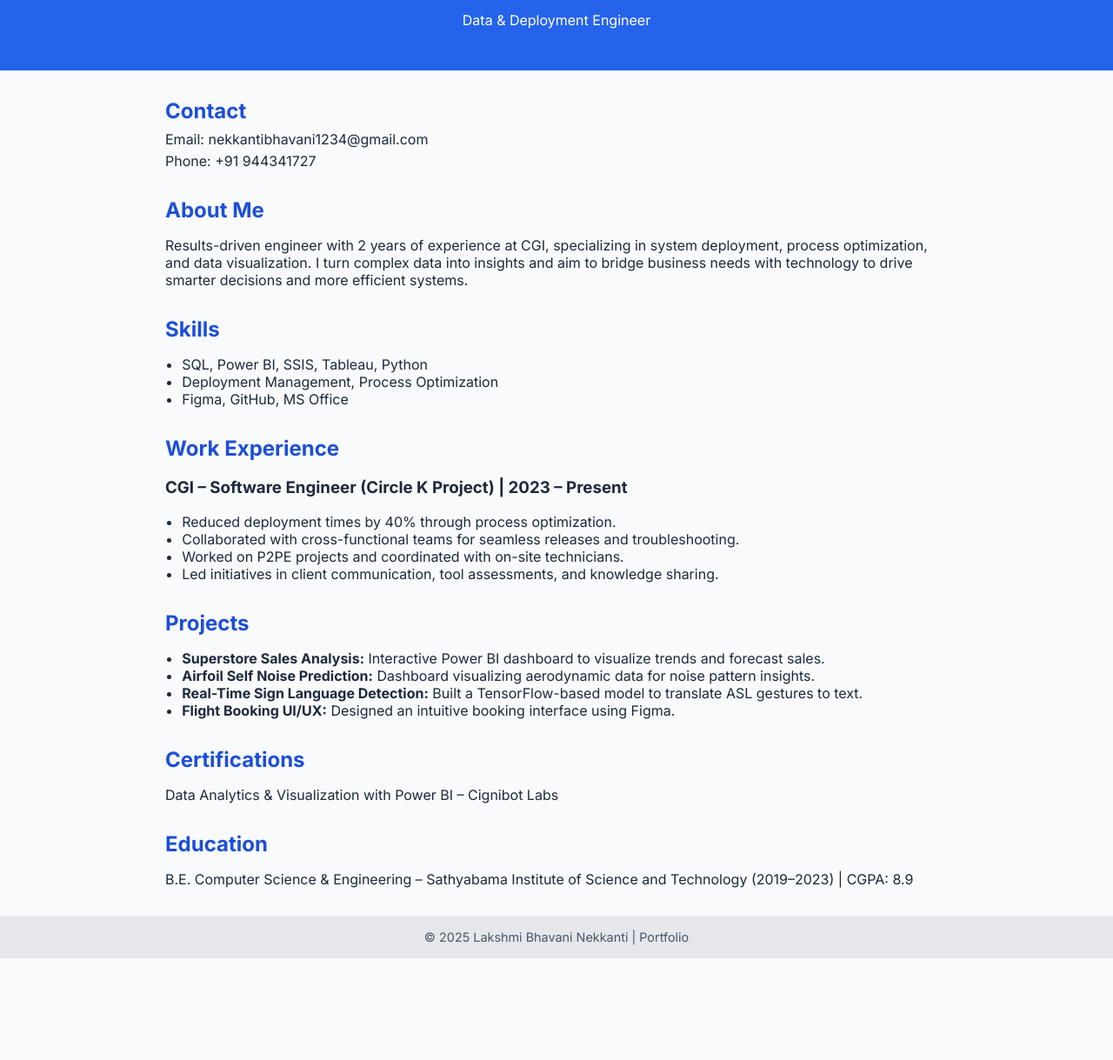
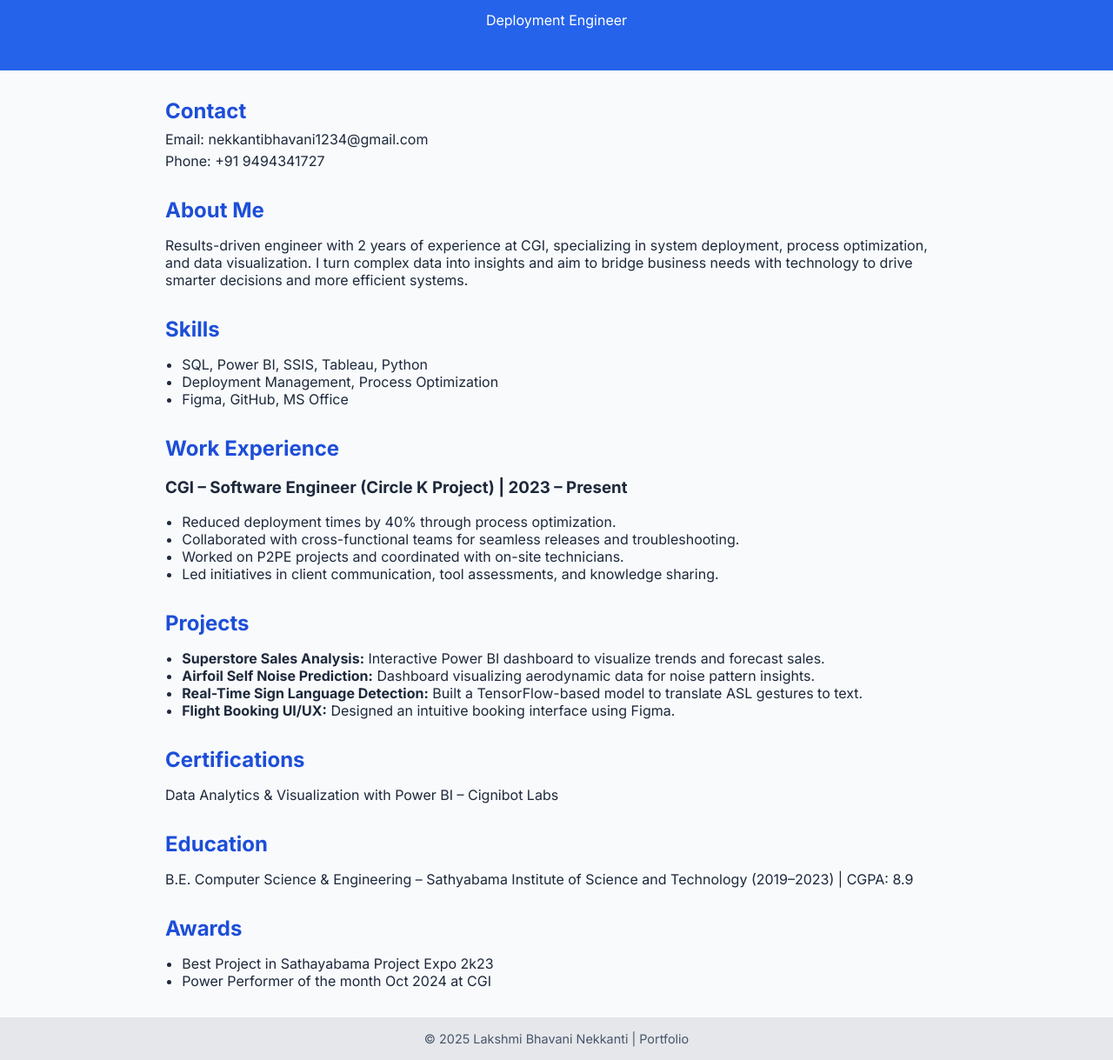
Before and after one commit to LakshmiBhavaniNekkanti/Lakshmi-Bhavani.github.io, a plain HTML site: page index.html in a window 1280 px wide. Shown: the part 74-1293 px from the top of the page at 87% size. Before the commit the page ends 1176 px from the top, so only its background shows below. Drawn offline with Linux system fonts and the light colour scheme.

Commit message:
index.html

```diff
--- a/index.html
+++ b/index.html
@@ -21,13 +21,13 @@
 <body>
   <header>
     <h1>Lakshmi Bhavani Nekkanti</h1>
-    <p>Data & Deployment Engineer</p>
+    <p>Deployment Engineer</p>
   </header>
   <main>
     <section class="contact">
       <h2>Contact</h2>
       <p>Email: <a href="mailto:nekkantibhavani1234@gmail.com">nekkantibhavani1234@gmail.com</a></p>
-      <p>Phone: +91 944341727</p>
+      <p>Phone: +91 9494341727</p>
     </section>
 
     <section>
@@ -74,6 +74,14 @@
       <h2>Education</h2>
       <p>B.E. Computer Science & Engineering – Sathyabama Institute of Science and Technology (2019–2023) | CGPA: 8.9</p>
     </section>
+
+    <section>
+      <h2>Awards</h2>
+      <ul>
+        <li>Best Project in Sathayabama Project Expo 2k23</li>
+        <li>Power Performer of the month Oct 2024 at CGI</li>
+      </ul>
+    </section>
   </main>
   <footer>
     &copy; 2025 Lakshmi Bhavani Nekkanti | Portfolio
```
